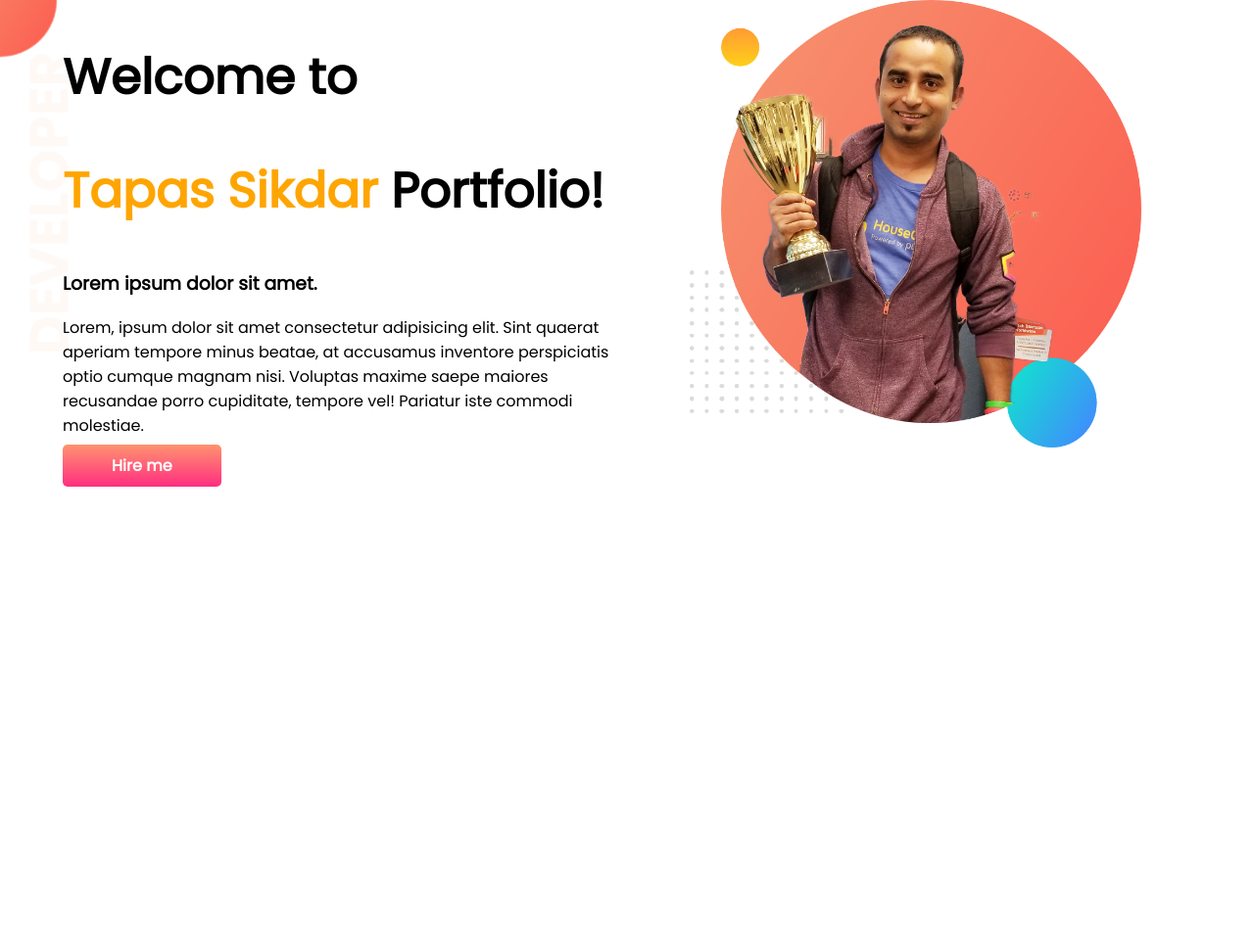
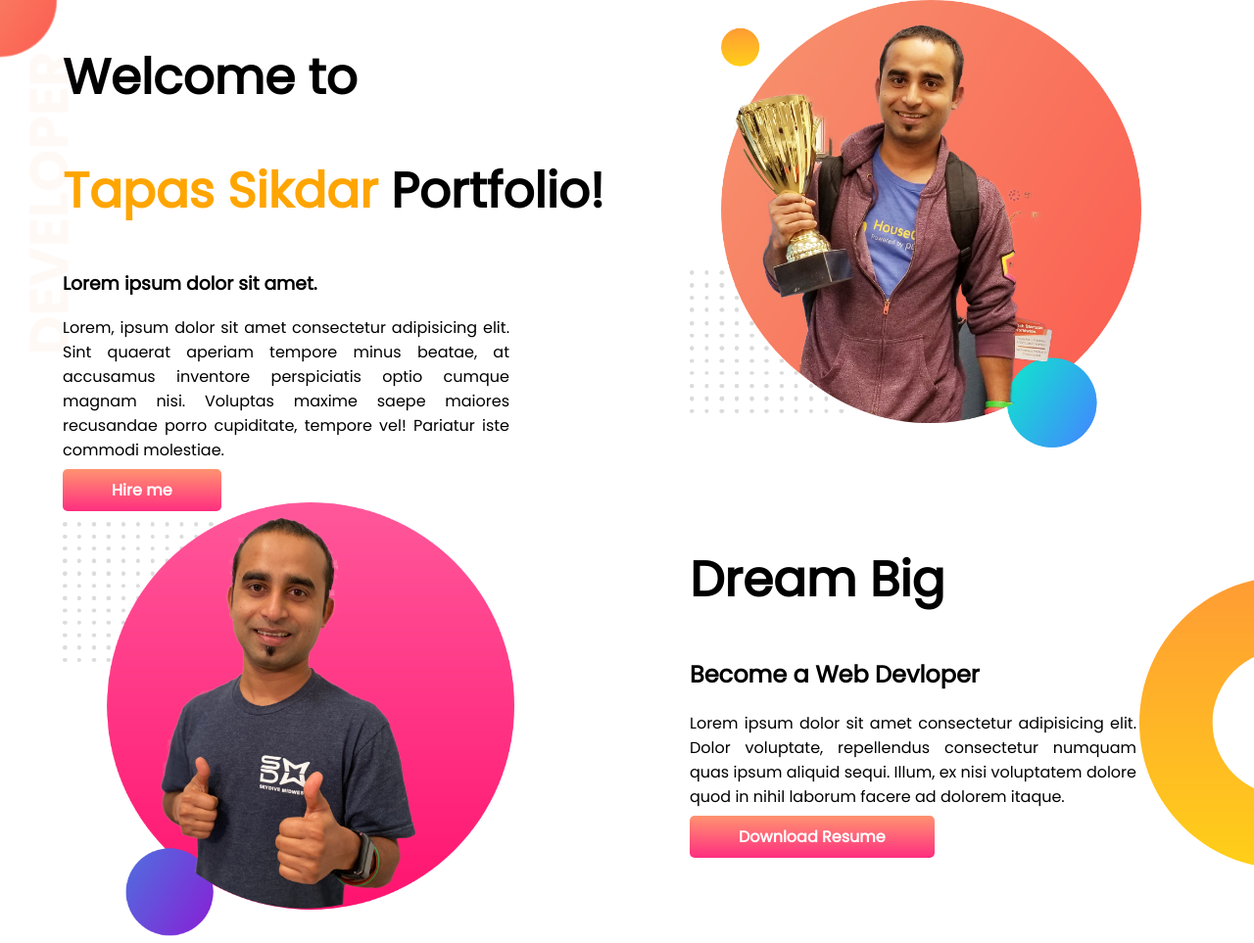
Before and after one commit to Tapassikdar/Programming-hero-Practrice, a plain HTML site: page index.html in a window 1280 px wide. Shown: the whole page at 98% size. Before the commit the page ends 800 px from the top, so only its background shows below. Drawn offline with Linux system fonts and the light colour scheme.

Commit message:
dream added

```diff
--- a/index.html
+++ b/index.html
@@ -18,7 +18,8 @@
             <h1>Welcome to</h1>
             <h1><span class="name-color">Tapas Sikdar</span> Portfolio!</h1>
             <h3>Lorem ipsum dolor sit amet.</h3>
-            <p>Lorem, ipsum dolor sit amet consectetur adipisicing elit. Sint quaerat aperiam tempore minus beatae, at
+            <p class="dream-big-paragraph">Lorem, ipsum dolor sit amet consectetur adipisicing elit. Sint quaerat
+                aperiam tempore minus beatae, at
                 accusamus inventore perspiciatis optio cumque magnam nisi. Voluptas maxime saepe maiores recusandae
                 porro
                 cupiditate, tempore vel! Pariatur iste commodi molestiae.
@@ -30,6 +31,22 @@
             <img src="images/jhankar.png" alt="">
         </div>
     </section>
+    <section class="dream-big">
+        <div class="half-width">
+            <img src="images/jhankar2.png" alt="">
+        </div>
+        <div class="half-width">
+            <h1>Dream Big</h1>
+            <H2>Become a Web Devloper</H2>
+            <p class="dream-big-paragraph">Lorem ipsum dolor sit amet consectetur adipisicing elit. Dolor voluptate,
+                repellendus
+                consectetur numquam
+                quas ipsum aliquid sequi. Illum, ex nisi voluptatem dolore quod in nihil laborum facere ad dolorem
+                itaque.</p>
+            <a class="hire-me" href="#" target="blank">Download Resume</a>
+        </div>
+
+    </section>
 </body>
 
 </html>
--- a/style.css
+++ b/style.css
@@ -33,3 +33,13 @@ section{
     background-image: url(images/top-banner.png);
     background-repeat: no-repeat;
 }
+.dream-big{
+    background-image: url(images/dream-bg.png);
+    background-repeat: no-repeat;
+    background-position: right;
+
+}
+.dream-big-paragraph {
+    padding-right: 120px;
+    text-align: justify;
+}
```
